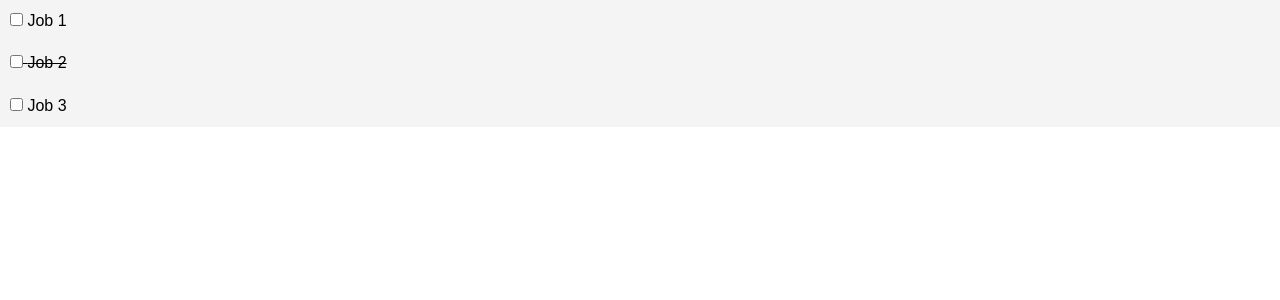
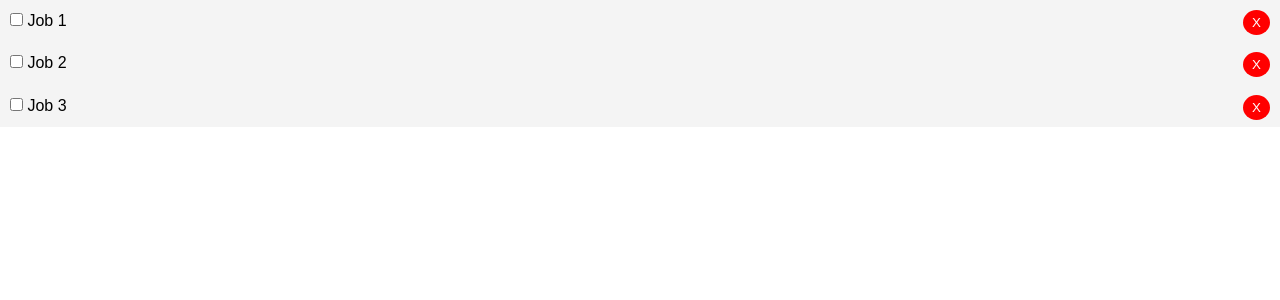
Before and after one commit to Conorbeamish/todo-app, a React (Create React App) app: page / in a window 1280 px wide. Shown: the top 300 px of the page. Built offline with nearby package versions, Linux system fonts and the light colour scheme.

Commit message:
Add delete functinality

```diff
--- a/src/App.js
+++ b/src/App.js
@@ -13,7 +13,7 @@ class App extends Component {
       {
         id: 2,
         title: "Job 2",
-        completed: true
+        completed: false
       },
       {
         id: 4,
@@ -23,8 +23,19 @@ class App extends Component {
     ]
   }
 
+  //Toggle complete
   markComplete = (id) => {
-    console.log(id)
+    this.setState({todos: this.state.todos.map(todo => {
+      if(todo.id === id){
+        todo.completed = !todo.completed
+      }
+      return todo;
+    }) });
+  }
+
+  //Delete todo
+  delTodo = (id) => {
+    this.setState({ todos: [...this.state.todos.filter(todo => todo.id !== id)]});
   }
 
   render(){
@@ -32,6 +43,7 @@ class App extends Component {
       <div className="App">
         <Todos  todos={this.state.todos}
                 markComplete={this.markComplete}
+                delTodo = {this.delTodo}
         />
       </div>
     );
--- a/src/components/Todoitem.js
+++ b/src/components/Todoitem.js
@@ -19,6 +19,7 @@ export class TodoItem extends Component {
                 <p>
                     <input type="checkbox" onChange={this.props.markComplete.bind(this, id)}/> {" "}
                     { title }
+                    <button onClick={this.props.delTodo.bind(this, id)} style={btnStyle}>X</button>
                 </p>
             </div>
         )
@@ -30,4 +31,14 @@ TodoItem.propTypes = {
     todo: PropTypes.object.isRequired
 }
 
+const btnStyle = {
+    background: "#ff0000",
+    color: "white",
+    border: "none",
+    padding: "5px 9px",
+    borderRadius: "50%",
+    cursor: "pointer",
+    float: "right",
+}
+
 export default TodoItem
--- a/src/components/Todos.js
+++ b/src/components/Todos.js
@@ -9,6 +9,7 @@ class Todos extends Component {
             <TodoItem   key={todo.id}
                         todo={todo}
                         markComplete= {this.props.markComplete}
+                        delTodo= {this.props.delTodo}
              />
         ));
     }
```
Also changed, not shown: src/components/layout/Header.js (added, +9 -0 lines).
